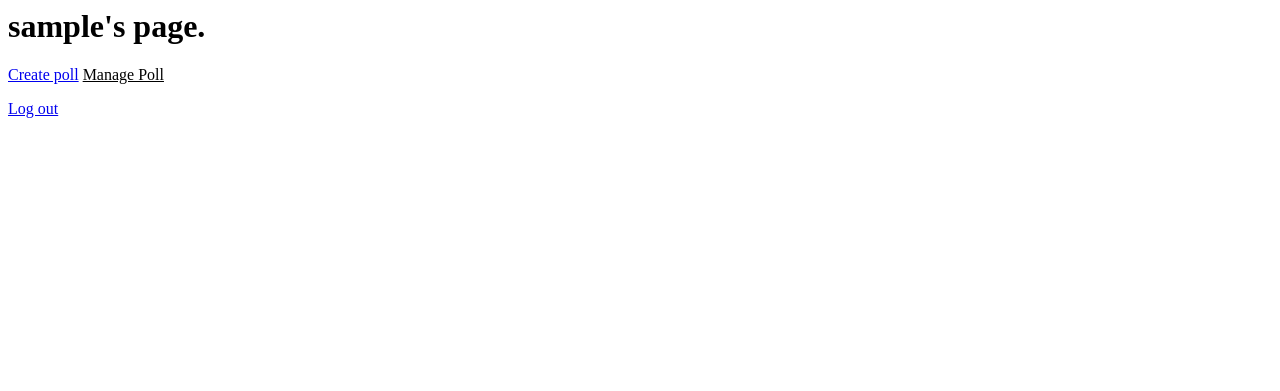
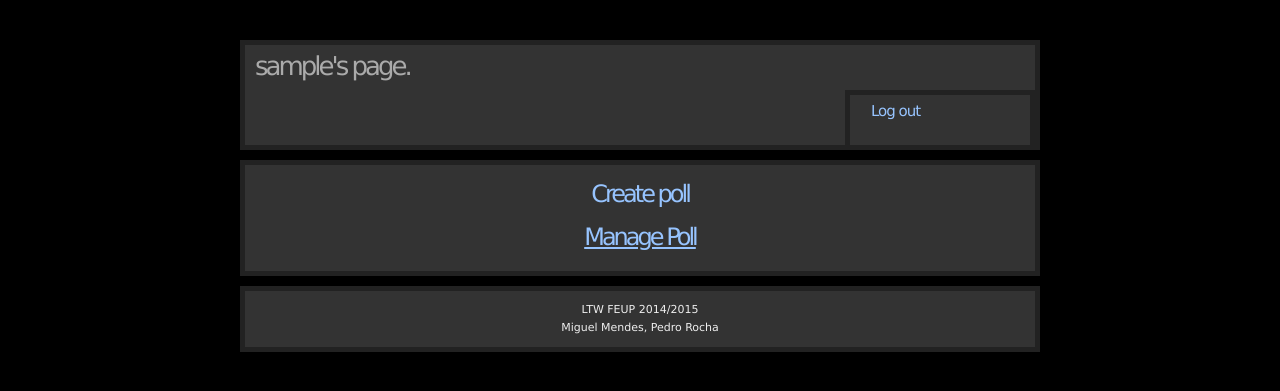
Before and after one commit to PMRocha/LTW, a PHP site: page /personal.php in a window 1280 px wide. Shown: the top 391 px of the page. Run offline with PHP 8.4, Linux system fonts and the light colour scheme; the visitor is signed in with stand-in values (Sample User, id 1).

Commit message:
added style to all the pages that were done

```diff
--- a/Page/personalcontent.php
+++ b/Page/personalcontent.php
@@ -1,13 +1,27 @@
 <html>
 	<head>
+		<link rel="stylesheet" type="text/css" href="style.css">
 		<title>Personal Page - POLL RAVAGER 3000</title>
 	</head>
 	<body>
-		<h1><?php echo $_SESSION['name']?>'s page.</h1>
-		<p>
-			<a href="newpoll.html">Create poll</a>
-			<u>Manage Poll</u>
-		</p>
-		<a href="logout.php">Log out</a>
+		<div id="wrap">
+			<div id="header">
+				<h1><?php echo $_SESSION['name']?>'s page.</h1>
+				<div class="right">
+					<h2><a href="logout.php">Log out</a></h2>
+				</div>
+			</div>
+			<div class="centered">
+				<h2><a href="newpoll.html">Create poll</a><br></h2>
+				<h2><u>Manage Poll</u></h2>
+				</p>
+			</div>
+
+			<div style="clear: both;"> </div>
+			<div id="footer">
+				<p>LTW FEUP 2014/2015</p>
+				<p>Miguel Mendes, Pedro Rocha</p>
+		</div>
+		</div>
 	</body>
 </html>
--- /dev/null
+++ b/Page/style.css
@@ -0,0 +1,121 @@
+* {
+    padding: 0;
+    margin: 0;
+}
+
+body {
+background: #000;
+font-family: Verdana, Arial, Helvetica, sans-serif;
+font-size: 11px;
+line-height: 18px;
+color: #aaa;
+}
+
+img { border: none; }
+a { color: #97C4FF; text-decoration: none;}
+a:hover { text-decoration: underline; color : #aaa; }
+
+#wrap {
+margin: 40px auto 0 auto;
+width: 800px;
+}
+
+#header {
+border: 5px solid #222;
+height: 100px;
+background: #333;
+}
+#header h1 {
+font-size: 26px;
+font-weight: 100;
+letter-spacing: -3px;
+padding: 12px 0 5px 10px;
+}
+#header h1 a {
+color: #fff;
+text-decoration: none;
+}
+#header h1 a:hover {
+color: #aaa;
+text-decoration: none;
+}
+#header h2 {
+color: #ccc;
+font-size: 15px;
+font-weight: 100;
+padding: 0 0 0 11px;
+letter-spacing: -1px;
+line-height: 12px;
+}
+
+.centered{
+margin-top: 10px;
+width: 770px;
+float: center;
+text-align: center;
+border: 5px solid #222;
+padding: 10px;
+background: #333;
+}
+.centered ul {
+list-style-type: square;
+padding: 5px 10px 10px 20px;
+color: #59799F;
+}
+.centered h2 {
+color: #97C4FF;
+font-size: 24px;
+letter-spacing: -3px;
+font-weight: 100;
+padding : 10px 0 15px 0;
+}
+.centered a { text-decoration: none }
+
+.left {
+margin-top: 10px;
+width: 570px;
+float: left;
+text-align: justify;
+border: 5px solid #222;
+padding: 10px;
+background: #333;
+}
+.left h2 {
+color: #97C4FF;
+font-size: 24px;
+letter-spacing: -3px;
+font-weight: 100;
+padding : 10px 0 15px 0;
+}
+
+.right {
+margin-top: 10px;
+width: 160px;
+float: right;
+border: 5px solid #222;
+font-size: 12px;
+padding: 10px;
+background: #333;
+}
+.right ul {
+list-style-type: square;
+padding: 5px 10px 10px 20px;
+color: #59799F;
+}
+.right h2 {
+height: 30px;
+font-size: 12px;
+color: #666;
+line-height: 30px;
+}
+.right a { text-decoration: none }
+
+#footer {
+margin-top: 10px;
+text-align: center;
+color: #eee;
+font-size: 11px;
+border: 5px solid #222;
+padding: 10px;
+background: #333;
+}
```
Also changed, not shown: Page/login.php (+6 -2 lines), Page/newpoll.html (+11 -1 lines), Page/registration.html (+21 -0 lines), Page/starthere.html (+22 -3 lines).
